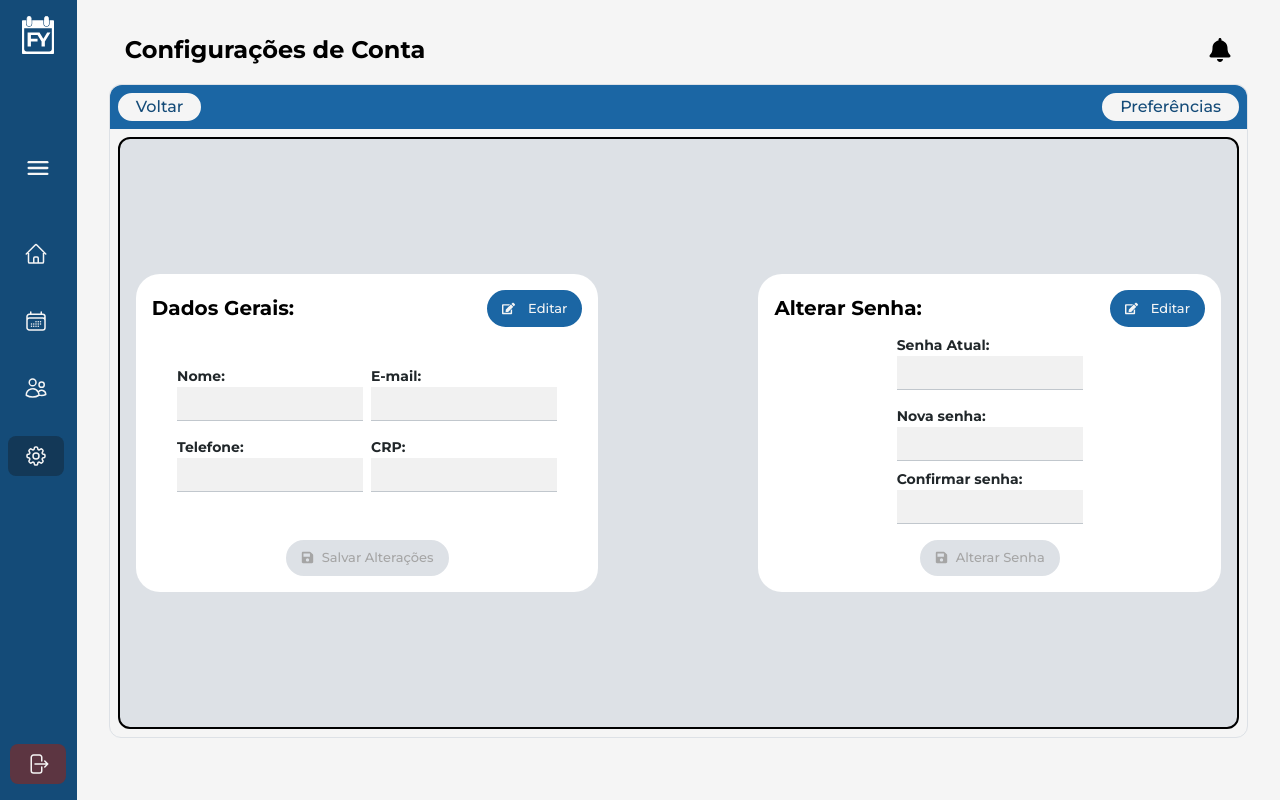
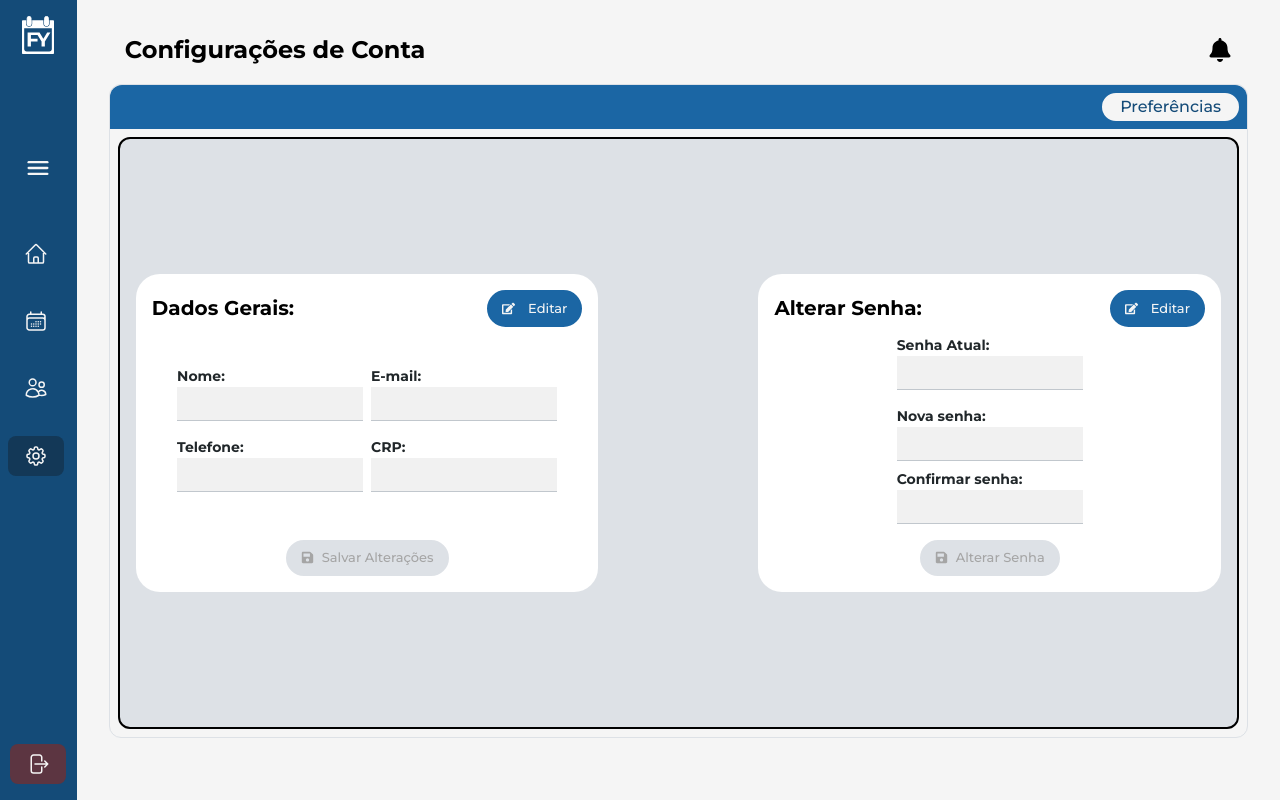
Before and after one commit to KauanPaschoal/web-projeto, a React (Vite) app: page /dashboard/administracao in a window 1280 px wide. Built offline with nearby package versions, Linux system fonts and the light colour scheme.

Commit message:
att: botões remanejados

```diff
--- a/src/pages/dashboard/administracao/Administracao.jsx
+++ b/src/pages/dashboard/administracao/Administracao.jsx
@@ -134,8 +134,7 @@ const Administracao = () => {
       <MainComponent
         title="Configurações de Conta"
         headerContent={
-          <div className="flex w-full gap-2 items-center justify-between">
-            <button className="btn_agendamento">Voltar</button>
+          <div className="flex w-full gap-2 items-center justify-end">
             <button className="btn_agendamento" onClick={() => popupMessage()}>
               Preferências
             </button>
--- a/src/pages/dashboard/agendamentos/CadastrarAgendamento/CadastrarAgendamento.jsx
+++ b/src/pages/dashboard/agendamentos/CadastrarAgendamento/CadastrarAgendamento.jsx
@@ -391,9 +391,11 @@ const CadastrarAgendamento = ({ paciente }) => {
                     <MainComponent
                         title="Cadastrar Agendamento"
                         headerContent={
-                            <button className="btn_agendamento" onClick={() => window.location.href = '/dashboard/agendamentos'}>
-                                {"< Voltar"}
-                            </button>
+                            <div className='flex w-full justify-start'>
+                                <button className="btn_agendamento" onClick={() => window.location.href = '/dashboard/agendamentos'}>
+                                    {"< Voltar"}
+                                </button>
+                            </div>
                         }>
                         <form className='form-cadastrar-agendamento'
                             onSubmit={handleSubmit}
--- a/src/pages/dashboard/pacientes/AdicionarPaciente/AdicionarPaciente.jsx
+++ b/src/pages/dashboard/pacientes/AdicionarPaciente/AdicionarPaciente.jsx
@@ -80,9 +80,11 @@ const AdicionarPaciente = () => {
 
             <MainComponent title="Adicionar Paciente"
                 headerContent={
-                    <button className="btn_agendamento" onClick={() => window.location.href = '/dashboard/pacientes'}>
-                        {"< Voltar"}
-                    </button>
+                    <div className='flex w-full justify-start'>
+                        <button className="btn_agendamento" onClick={() => window.location.href = '/dashboard/pacientes'}>
+                            {"< Voltar"}
+                        </button>
+                    </div>
                 }
             >
                 <form className='addPaciente' onSubmit={handleSubmit}>
```
